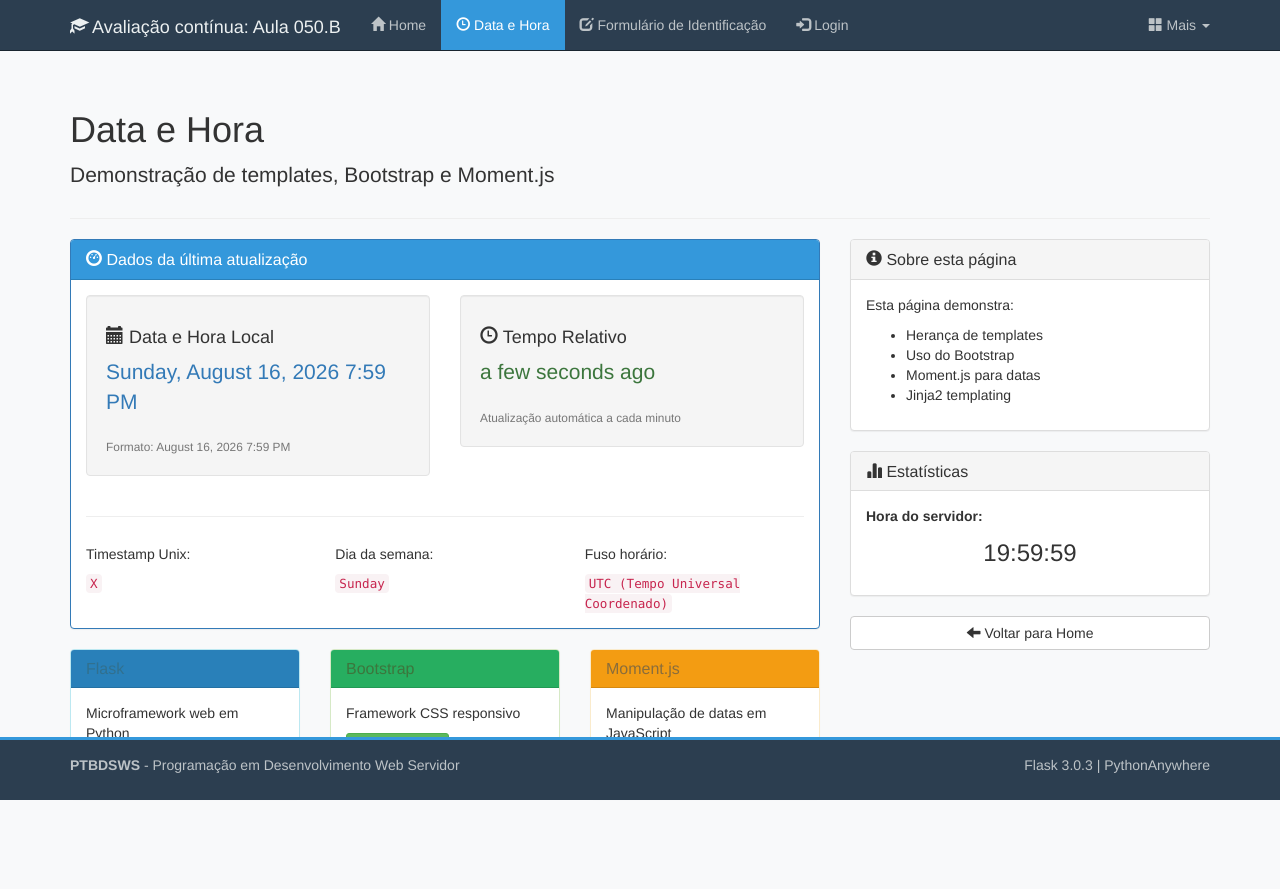
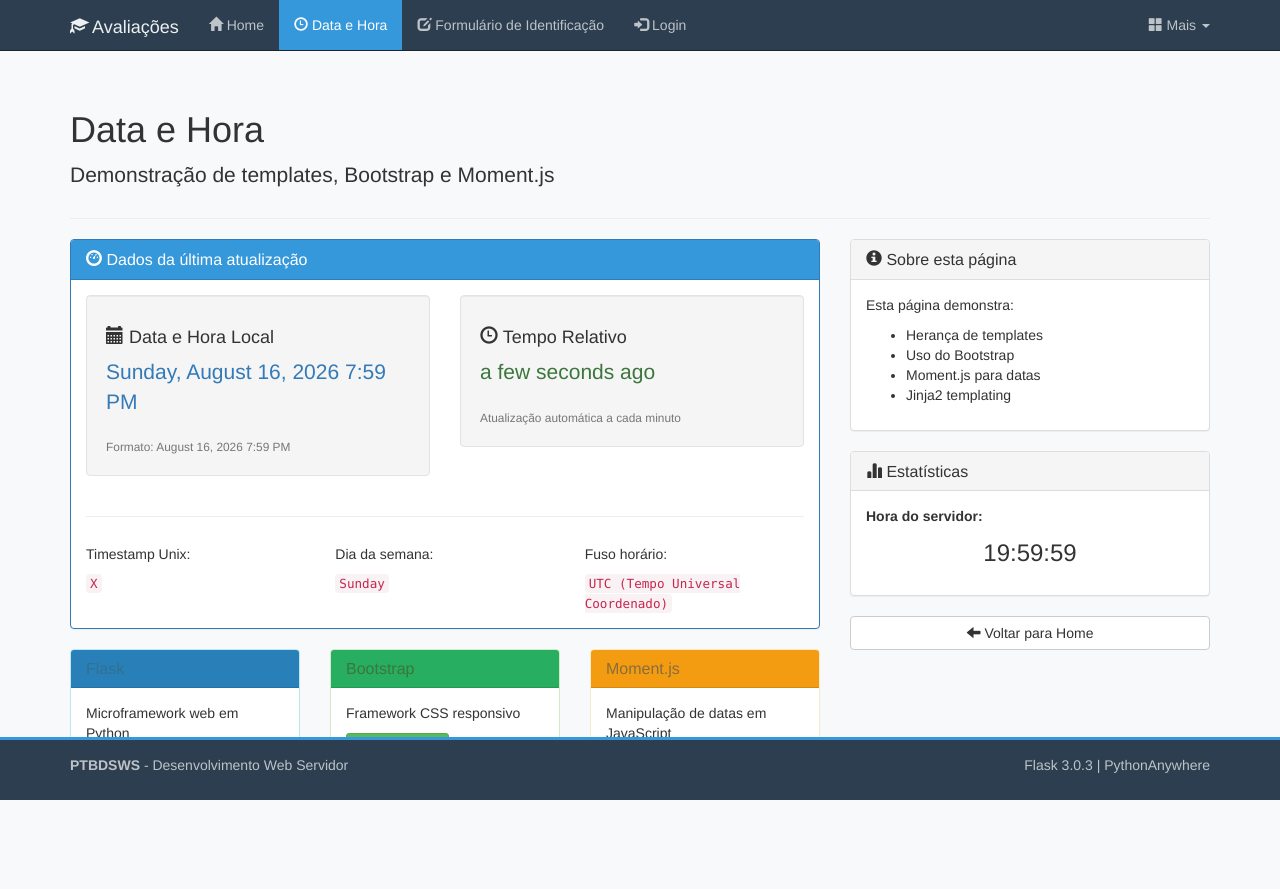
Before and after one commit to brondileticia/devweb-servidor-flask, a Flask app: page /data-hora in a window 1280 px wide. Run offline with Flask 3, Linux system fonts and the light colour scheme; some libraries are stand-ins or nearby versions.

Commit message:
update: avaliação contínua 06, formulários web

```diff
--- a/templates/base.html
+++ b/templates/base.html
@@ -21,7 +21,7 @@
             </button>
             <a class="navbar-brand" href="/">
                 <span class="glyphicon glyphicon-education"></span>
-                Avaliação contínua: Aula 050.B
+                Avaliações
             </a>
         </div>
         <div class="navbar-collapse collapse">
@@ -103,7 +103,7 @@
         <div class="row">
             <div class="col-md-6">
                 <p class="text-muted">
-                    <strong>PTBDSWS</strong> - Programação em Desenvolvimento Web Servidor
+                    <strong>PTBDSWS</strong> -  Desenvolvimento Web Servidor
                 </p>
             </div>
             <div class="col-md-6 text-right">
```
